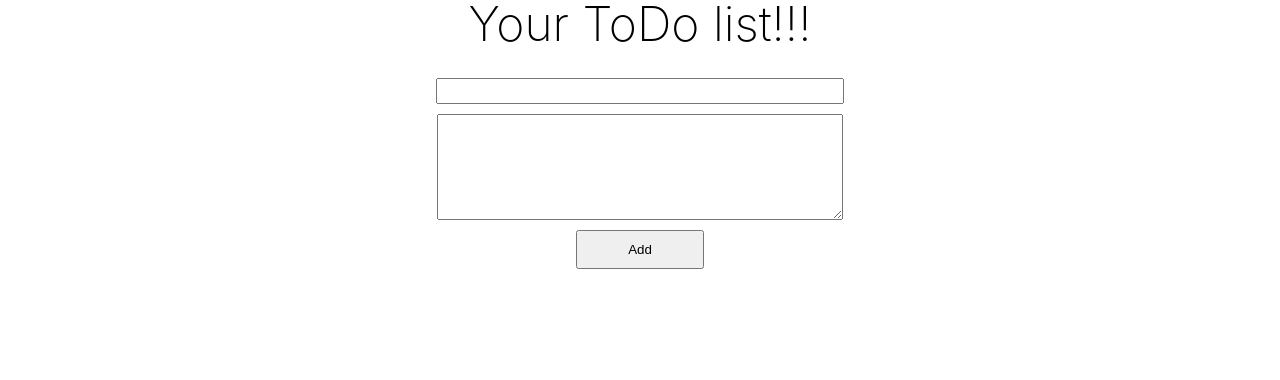
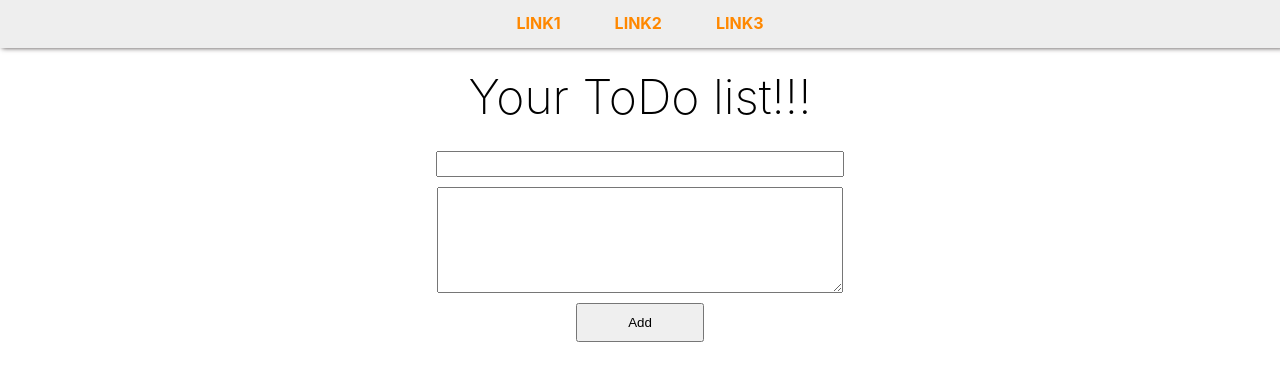
Before and after one commit to max-i-mys/ToDo-List, a React (Create React App) app: page / in a window 1280 px wide. Shown: the top 380 px of the page. Built offline with nearby package versions, Linux system fonts and the light colour scheme; no server answers.

Commit message:
added Header and NavMenu

```diff
--- a/src/App.css
+++ b/src/App.css
@@ -1,6 +1,6 @@
 h1 {
 	text-align: center;
-	margin-bottom: 25px;
+	margin: 25px 0;
 	font-size: 3rem;
 	font-weight: 200;
 }
--- a/src/App.jsx
+++ b/src/App.jsx
@@ -1,11 +1,13 @@
 import React from "react"
 import "./App.css"
 import AddTodo from "./components/AddTodo/AddTodo"
+import Header from "./components/Header/Header"
 import TodoCards from "./components/TodoCards/TodoCards"
 
 function App() {
 	return (
 		<div className="App">
+			<Header />
 			<h1>Your ToDo list!!!</h1>
 			<AddTodo></AddTodo>
 			<div className="todos">
--- /dev/null
+++ b/src/components/Header/Header.css
@@ -0,0 +1,26 @@
+/*------------- NavMenu --------------*/
+.header__nav {
+	padding: 10px 0;
+	background-color: rgb(238, 238, 238);
+	box-shadow: 3px -1px 5px 1px #484141;
+}
+.header__lists {
+	display: flex;
+	justify-content: center;
+	gap: 50px;
+}
+.header__link {
+	padding: 5px 2px;
+	border-bottom: 2px solid transparent;
+	display: inline-block;
+	color: rgb(255, 136, 0);
+	text-transform: uppercase;
+	text-decoration: none;
+	font-weight: bold;
+	transition: 0.3s;
+}
+.header__link:hover,
+.header__link:focus {
+	border-color: inherit;
+	transform: translate();
+}
--- /dev/null
+++ b/src/components/Header/Header.jsx
@@ -0,0 +1,12 @@
+import NavMenu from "./NavMenu/NavMenu"
+import "./Header.css"
+
+export default function Header() {
+	return (
+		<>
+			<header>
+				<NavMenu />
+			</header>
+		</>
+	)
+}
--- /dev/null
+++ b/src/components/Header/NavMenu/NavMenu.jsx
@@ -0,0 +1,25 @@
+export default function NavMenu() {
+	return (
+		<>
+			<nav className="header__nav">
+				<ul className="header__lists">
+					<li>
+						<a href="#" className="header__link">
+							Link1
+						</a>
+					</li>
+					<li>
+						<a href="#" className="header__link">
+							Link2
+						</a>
+					</li>
+					<li>
+						<a href="#" className="header__link">
+							Link3
+						</a>
+					</li>
+				</ul>
+			</nav>
+		</>
+	)
+}
```
